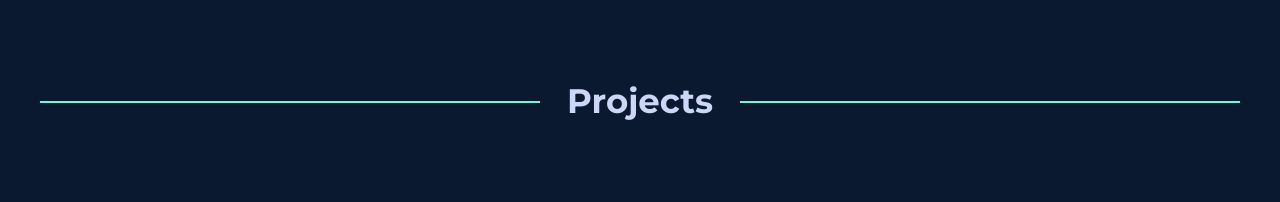
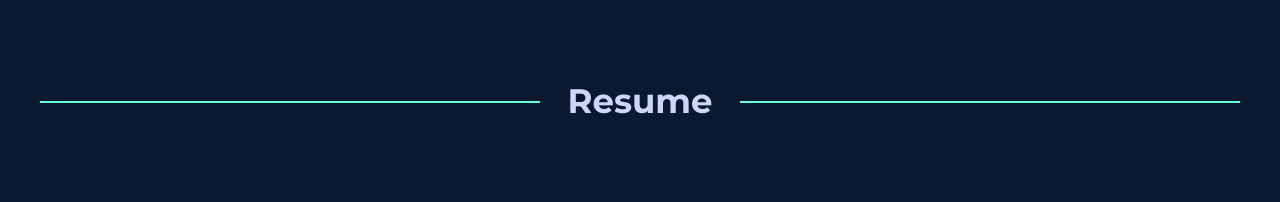
Before and after one commit to achen2304/portfolio-website, a React (Vite) app: page /resume in a window 1280 px wide. Shown: the part 179-381 px from the top of the page. Built offline with nearby package versions, Linux system fonts and the light colour scheme.

Commit message:
fixed pdf showing

```diff
--- a/package.json
+++ b/package.json
@@ -12,10 +12,12 @@
   "dependencies": {
     "@fontsource/outfit": "^5.0.13",
     "@fontsource/roboto": "^5.0.13",
+    "@react-pdf-viewer/core": "^3.12.0",
     "aos": "^2.3.4",
     "body-parser": "^1.20.2",
     "express": "^4.19.2",
     "nodemailer": "^6.9.13",
+    "pdfjs-dist": "^3.11.174",
     "react": "^18.2.0",
     "react-dom": "^18.2.0",
     "react-icons": "^5.2.1",
--- a/src/components/Resume/resume.jsx
+++ b/src/components/Resume/resume.jsx
@@ -1,13 +1,18 @@
-import React from 'react'
+import React from 'react';
+import { Worker, Viewer } from '@react-pdf-viewer/core';
+import '@react-pdf-viewer/core/lib/styles/index.css';
 import styles from './resume.module.css';
-
+import samplePDF from '../../../public/resume.pdf'; // Adjust the path to your PDF file
 
 export const Resume = () => {
     return (
-        <section className={styles.container} id="projects">
-          <h1 className={styles.header}>Projects</h1>
-          <div className={styles.allProjectContainer}>
+        <section className={styles.container} id="resume">
+            <h1 className={styles.header}>Resume</h1>
+            <div className={styles.pdfContainer}>
+                <Worker workerUrl={`https://unpkg.com/pdfjs-dist@3.11.174/build/pdf.worker.min.js`}>
+                    <Viewer fileUrl={samplePDF} />
+                </Worker>
             </div>
-            </section>
+        </section>
     );
 };
--- a/src/components/Resume/resume.module.css
+++ b/src/components/Resume/resume.module.css
@@ -39,3 +39,12 @@
     padding: 0 25px;
     margin: 0;
   }
+
+  .pdfContainer {
+    display: flex;
+    justify-content: center;
+    align-items: center;
+    width: 100%;
+    height: 100vh; /* Adjust the height as needed */
+    overflow: auto;
+}
```
Also changed, not shown: 2 other files (tests, documents, lock files or other folders).
